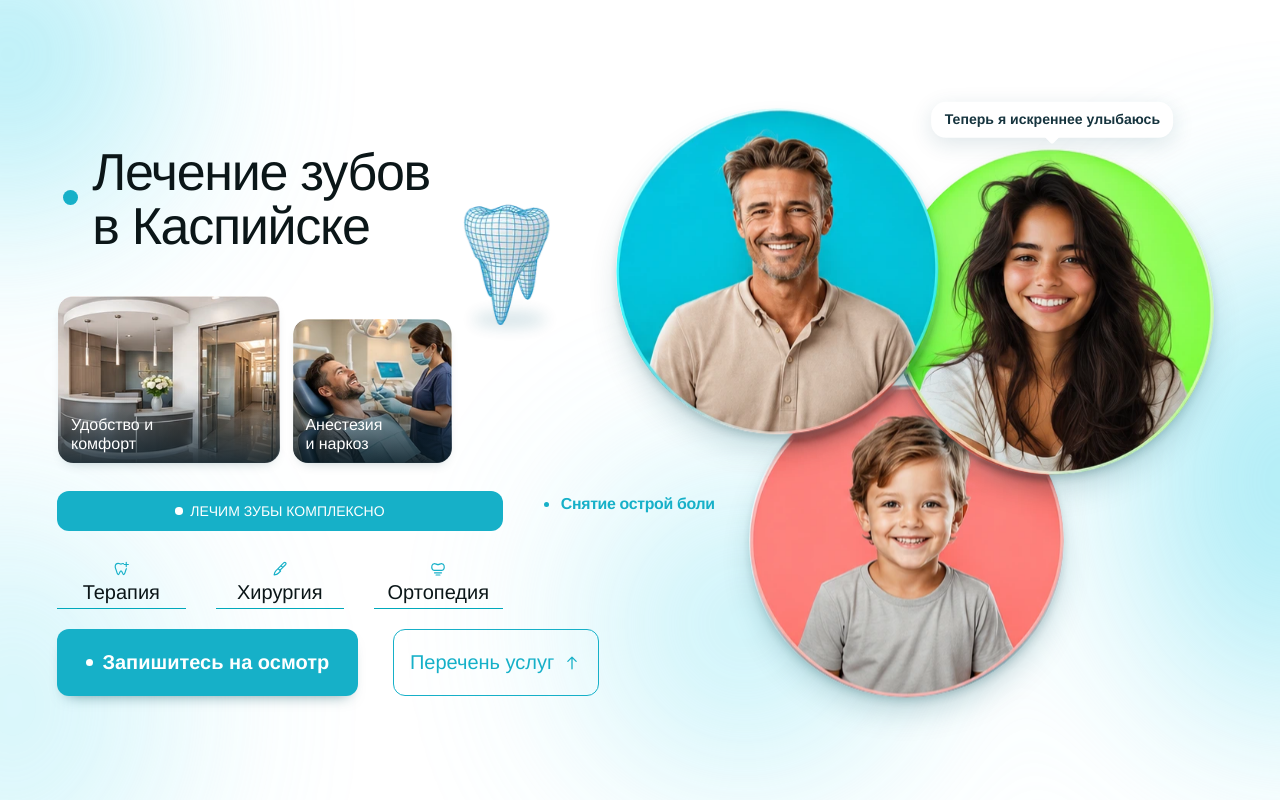
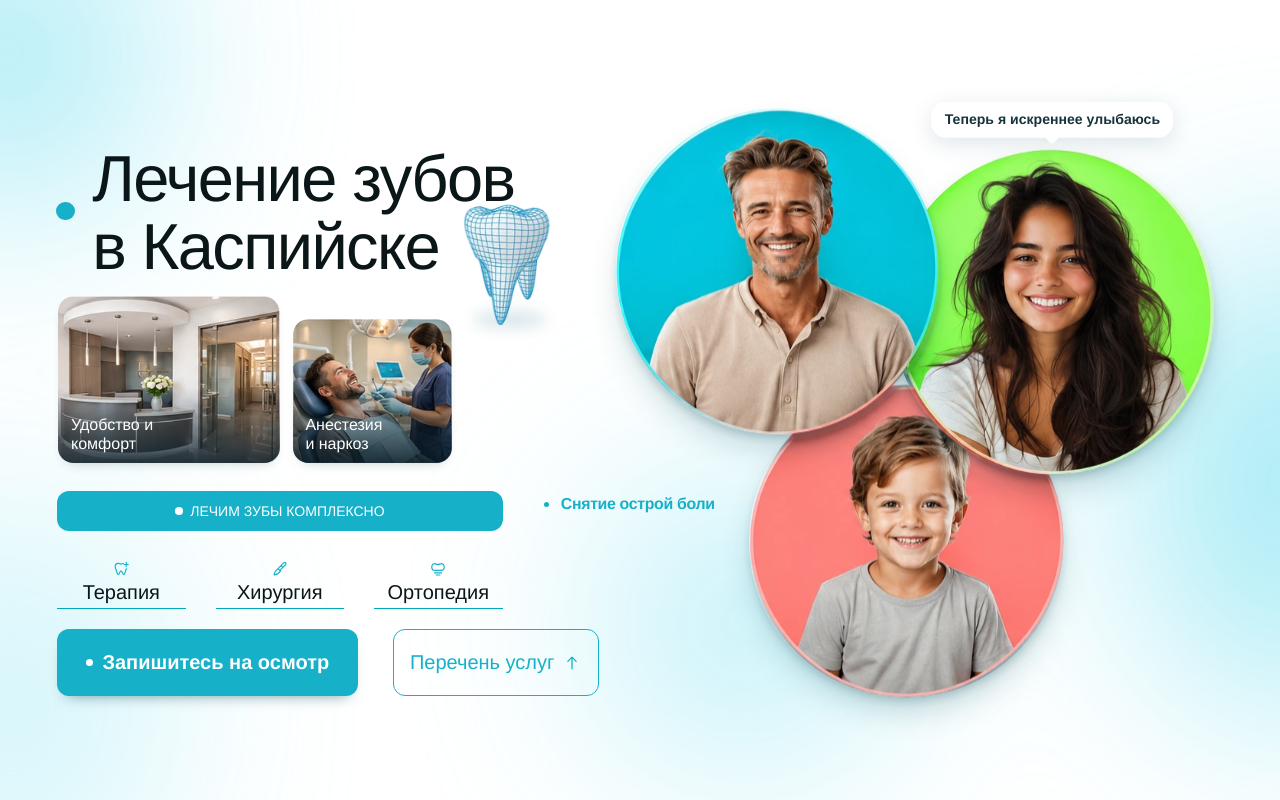
Before and after one commit to gusnhdeflux/stomatologyakaspiysk, a plain HTML site: page public/index.html in a window 1280 px wide. Drawn offline with Linux system fonts and the light colour scheme.

Commit message:
Update styles.css

```diff
--- a/public/styles.css
+++ b/public/styles.css
@@ -71,7 +71,7 @@ h1 {
   top: 14.6%;
   left: 7.2%;
   margin: 0;
-  font-size: 52px;
+  font-size: 65px;
   line-height: 1.04;
   letter-spacing: -.025em;
   font-weight: 400;
```
